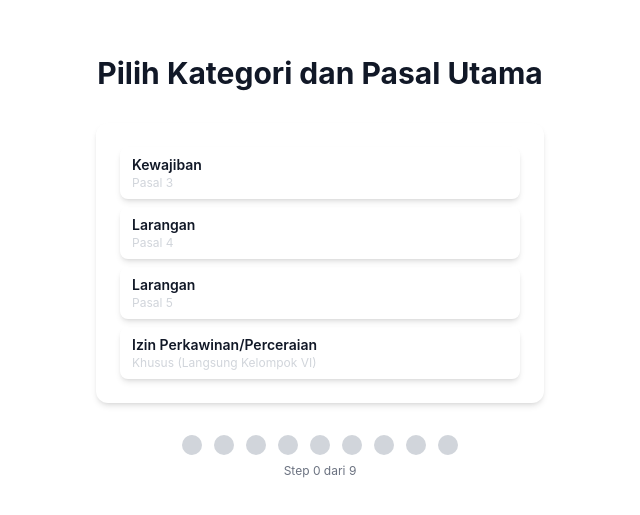
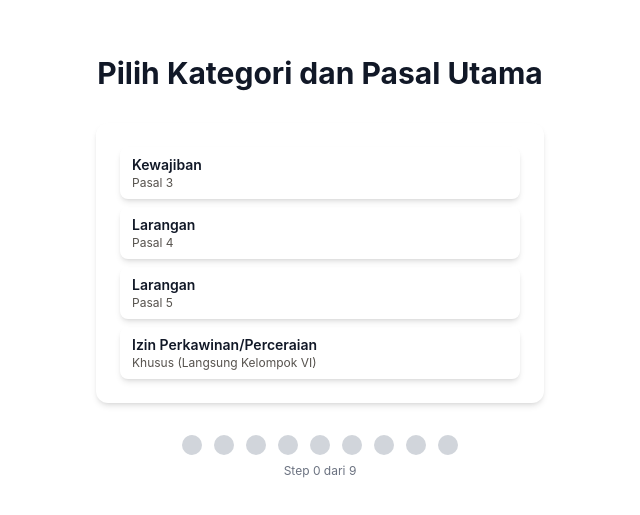
Before and after one commit to ucubz/mpjhd-app-v2, a React (Vite) app: page / in a window 1280 px wide. Shown: the part 133-648 px from the top of the page, without its empty margins (320-960 px from the left). Built offline with nearby package versions, Linux system fonts and the light colour scheme.

Commit message:
revert dulu perubahan pagi ini ke hasil semalam

```diff
--- a/src/pages/Step1_PilihKategori.jsx
+++ b/src/pages/Step1_PilihKategori.jsx
@@ -86,7 +86,7 @@ export default function Step1_PilihKategori() {
                     <div className="flex w-full items-center justify-between">
                       <div>
                         <p className="text-sm font-semibold">{opt.label}</p>
-                        <p className="text-xs text-gray-300">{opt.description}</p>
+                        <p className="text-xs text-stone-600">{opt.description}</p>
                       </div>
                       {checked && (
                         <CheckCircleIcon className="h-6 w-6 text-white" />
```
